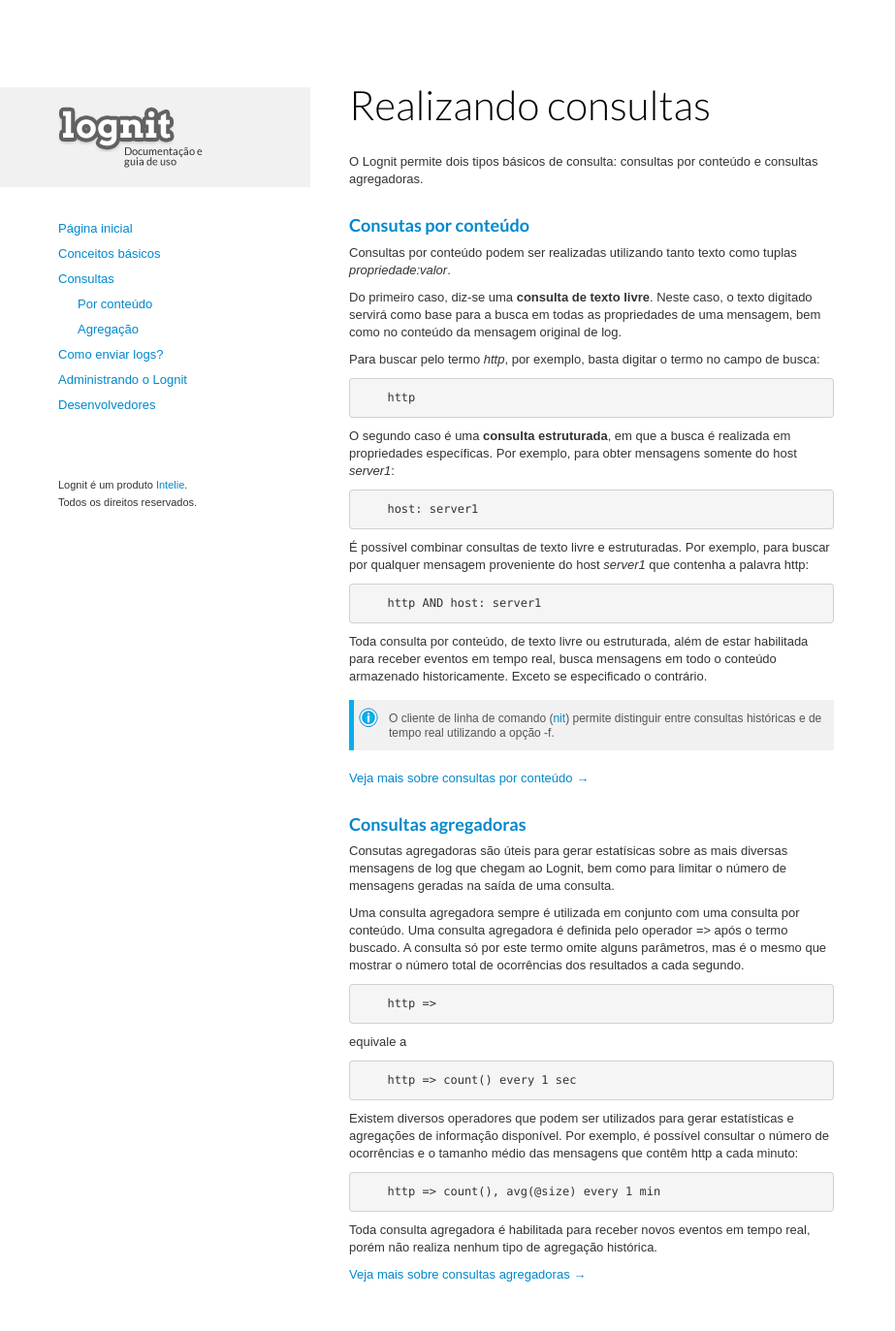
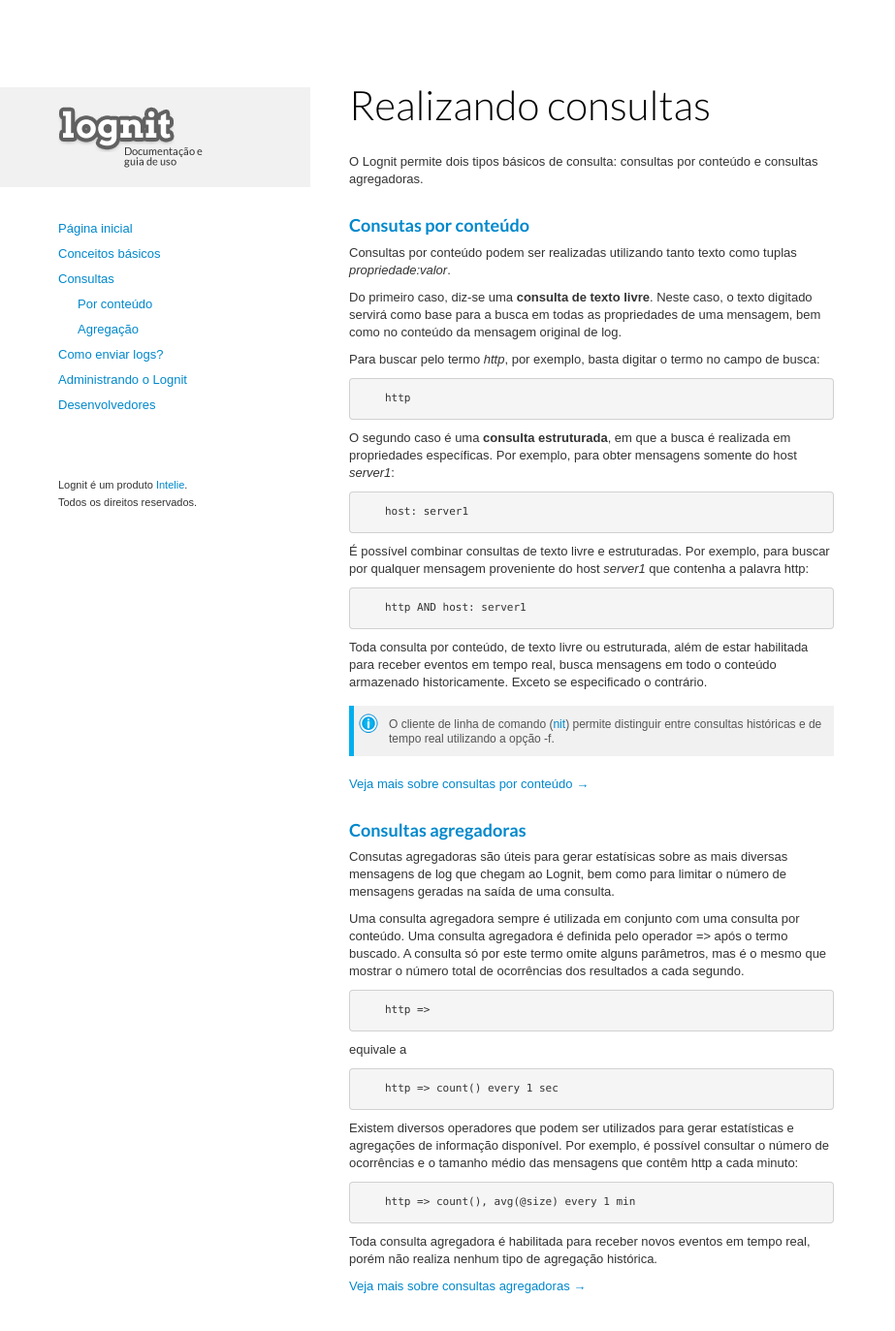
Before and after one commit to isabella232/lognit-docs, a Jekyll site: the page built from querying.md, in a window 1280 px wide and 1400 px high. Shown: the top 1373 px of the window at 97% size, without its empty margins (0-923 px from the left). Built offline with Jekyll 4.4.1, drawn with Linux system fonts in a browser that asks for light colours.

Commit message:
Ajuste do css para tag "code"

```diff
--- a/public/assets/lognit-docs.css
+++ b/public/assets/lognit-docs.css
@@ -75,6 +75,11 @@ blockquote p {
   font-size: 12px;
   line-height: 15px;
   color: #555;
+}
+
+code {
+  font-size: 11px;
+  line-height: 22px;
 }
 
 ul {
--- a/sass/lognit-docs.scss
+++ b/sass/lognit-docs.scss
@@ -96,6 +96,11 @@ blockquote{
     }
 }
 
+code {
+  font-size:11px;
+  line-height: 22px;
+}
+
 ul{
   margin-top:15px;
   margin-bottom:20px;
```
